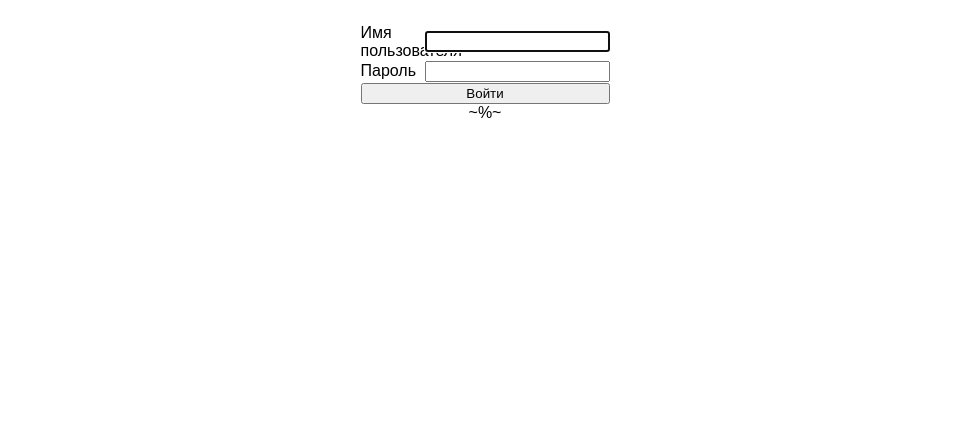
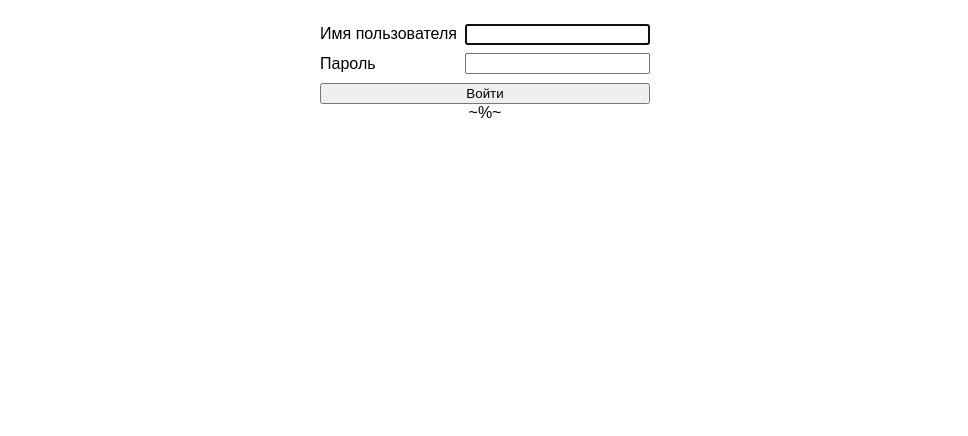
Before and after one commit to Mendeo/chat, a website: page login.html in a window 1280 px wide. Shown: the part 364-800 px from the top of the page, without its empty margins (155-1123 px from the left). Drawn offline with Linux system fonts and the light colour scheme.

Commit message:
Улучшил css, так что компоновка полей ввода не зависит от длины надписей.

```diff
--- a/login.css
+++ b/login.css
@@ -17,16 +17,19 @@ body
 	flex-direction: column;
 	justify-content: space-between;
 	height: 5rem;
+	width: max-content;
 }
 .form_view div
 {
 	display: flex;
 	align-items: center;
+	justify-content: space-between;
+	width: 100%;
 }
 .form_view label
 {
 	display: block;
-	width: 4rem;
+	padding-right: 0.5rem;
 }
 .form_view button
 {
```
